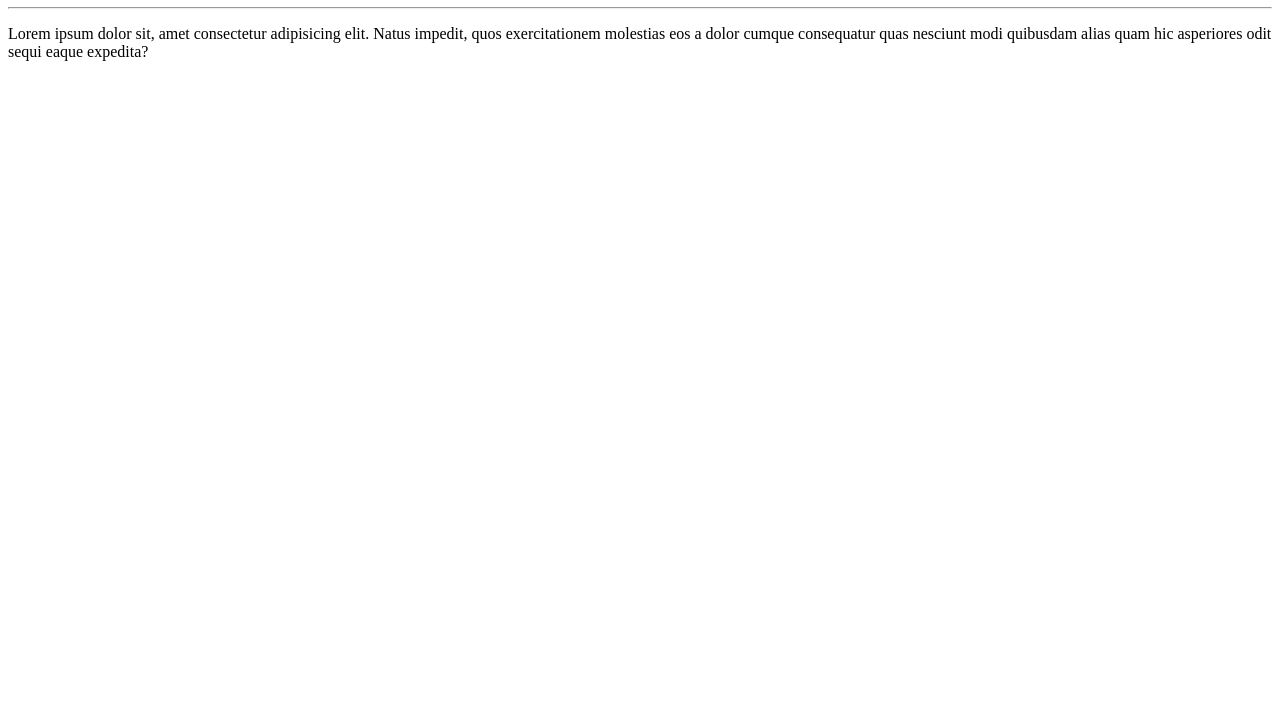
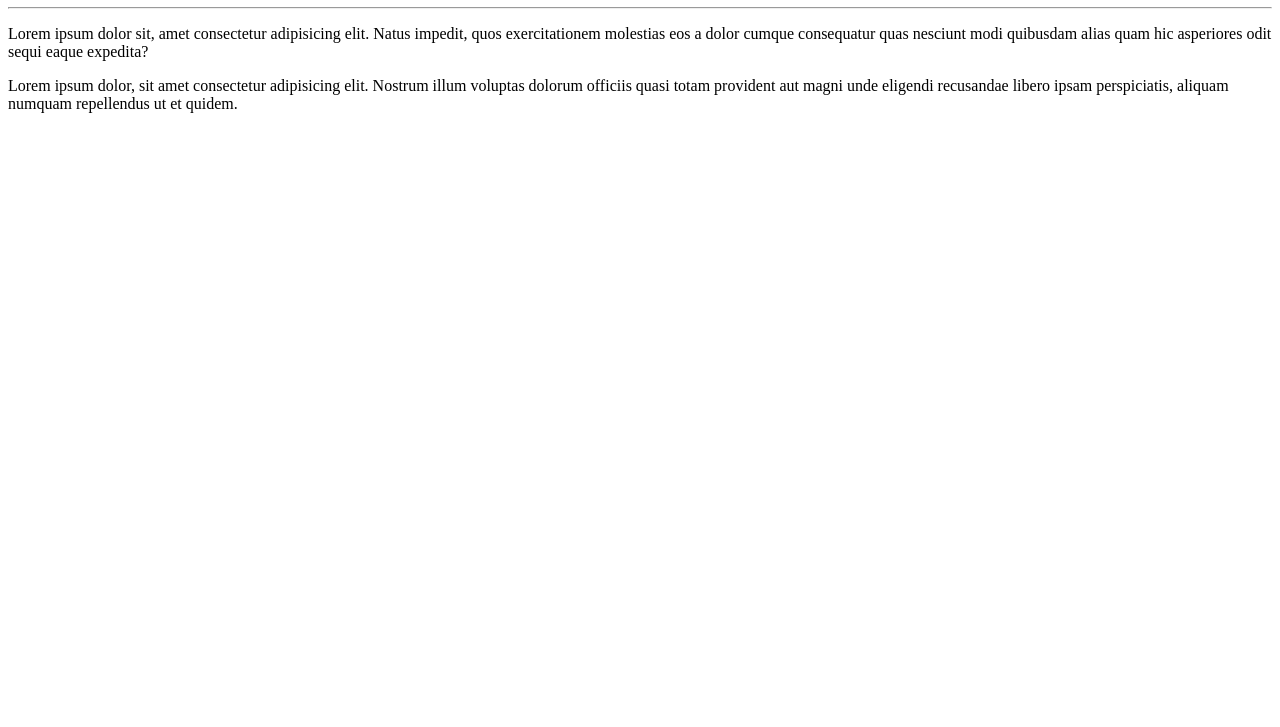
Before and after one commit to SarahFrancisMarques/OLA-MUNDO, a plain HTML site: page site.exemplo/index.html in a window 1280 px wide. Shown: the part 73-800 px from the top of the page. Drawn offline with Linux system fonts and the light colour scheme.

Commit message:
adicionei um paragrafo

```diff
--- a/site.exemplo/index.html
+++ b/site.exemplo/index.html
@@ -9,5 +9,6 @@
     <h1>Ola mundo!</h1>
     <hr>
     <p>Lorem ipsum dolor sit, amet consectetur adipisicing elit. Natus impedit, quos exercitationem molestias eos a dolor cumque consequatur quas nesciunt modi quibusdam alias quam hic asperiores odit sequi eaque expedita?</p>
+    <p>Lorem ipsum dolor, sit amet consectetur adipisicing elit. Nostrum illum voluptas dolorum officiis quasi totam provident aut magni unde eligendi recusandae libero ipsam perspiciatis, aliquam numquam repellendus ut et quidem.</p>
 </body>
 </html>
```
